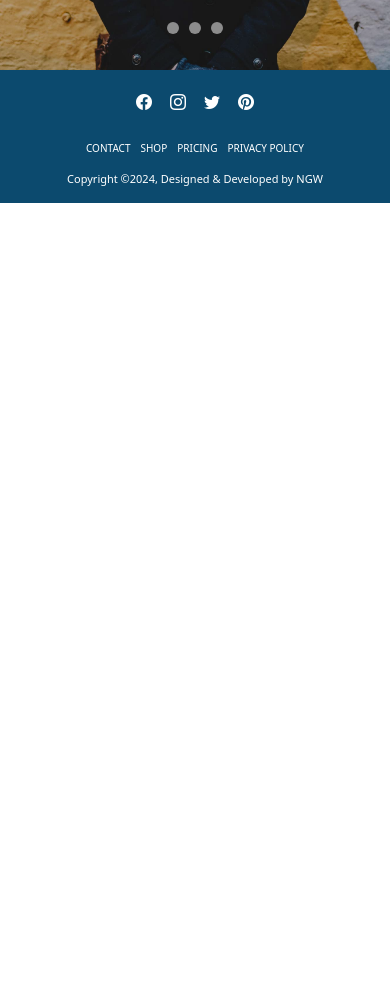
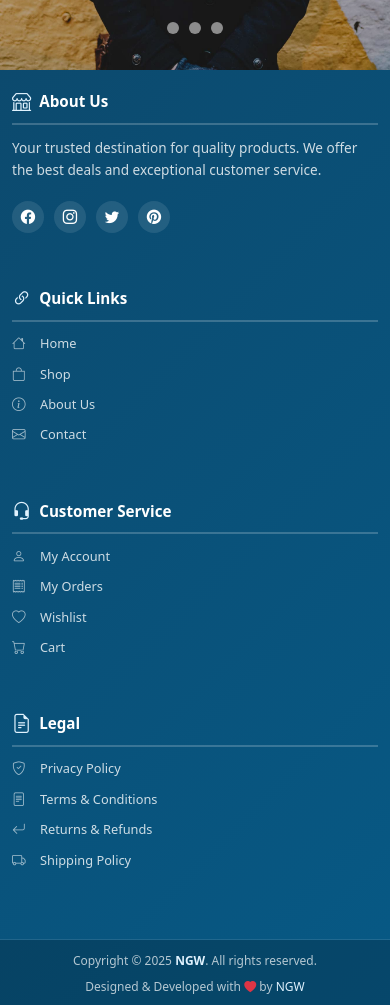
Before and after one commit to parthgoyal13/e-commerceWeb-frontend, a React (Vite) app: page / in a window 390 px wide. Shown: the part 467-1472 px from the top of the page. Before the commit the page ends 844 px from the top, so only its background shows below. Built offline with nearby package versions, Linux system fonts and the light colour scheme; no server answers.

Commit message:
changed the footer

```diff
--- a/src/components/Footer.css
+++ b/src/components/Footer.css
@@ -1,143 +1,217 @@
 .footer {
-  background-color: #0c4a6e; /* sky-900 */
-  padding: 25px 0;
-  text-align: center;
+  background: linear-gradient(135deg, #0c4a6e 0%, #075985 100%);
+  color: #ffffff;
+  margin-top: auto;
 }
 
-.footer .container-fluid {
-  max-width: 1200px;
-  margin: 0 auto;
-  padding: 0 15px;
+.footer-top {
+  padding: 40px 0 30px;
+  border-bottom: 1px solid rgba(255, 255, 255, 0.1);
 }
 
-/* Social Media Icons Section */
+.footer-bottom {
+  padding: 20px 0;
+  background-color: rgba(0, 0, 0, 0.2);
+}
+
+.footer-widget {
+  height: 100%;
+}
+
+.footer-title {
+  color: #ffffff;
+  font-size: 1.1rem;
+  font-weight: 600;
+  margin-bottom: 20px;
+  padding-bottom: 10px;
+  border-bottom: 2px solid rgba(255, 255, 255, 0.2);
+  display: flex;
+  align-items: center;
+}
+
+.footer-title i {
+  color: #e0f2fe;
+  font-size: 1.2rem;
+}
+
+.footer-description {
+  color: rgba(255, 255, 255, 0.8);
+  font-size: 0.9rem;
+  line-height: 1.6;
+  margin-bottom: 20px;
+}
+
+/* Social Media Icons */
 .social-media {
+  display: flex;
+  gap: 10px;
+  flex-wrap: wrap;
+  margin-top: 15px;
+}
+
+.social-link {
+  display: inline-flex;
+  align-items: center;
+  justify-content: center;
+  width: 40px;
+  height: 40px;
+  background-color: rgba(255, 255, 255, 0.1);
+  color: #ffffff;
+  border-radius: 50%;
+  text-decoration: none;
+  transition: all 0.3s ease;
+  font-size: 1.1rem;
+}
+
+.social-link:hover {
+  background-color: #075985;
+  color: #ffffff;
+  transform: translateY(-3px);
+  box-shadow: 0 4px 12px rgba(0, 0, 0, 0.3);
+}
+
+/* Footer Links */
+.footer-links {
   list-style: none;
   padding: 0;
   margin: 0;
-  display: flex;
-  justify-content: center;
-  align-items: center;
-  flex-wrap: wrap;
 }
 
-.social-media li {
-  margin: 0 5px;
+.footer-links li {
+  margin-bottom: 12px;
 }
 
-.social-media li a {
-  display: inline-block;
-  color: #ffffff;
-  font-size: 20px;
-  padding: 8px 10px;
-  text-decoration: none;
-  transition: color 0.3s ease;
+.footer-links li:last-child {
+  margin-bottom: 0;
 }
 
-.social-media li a:hover {
+.footer-links a {
+  color: rgba(255, 255, 255, 0.8);
+  text-decoration: none;
+  font-size: 0.9rem;
+  transition: all 0.3s ease;
+  display: flex;
+  align-items: center;
+}
+
+.footer-links a i {
+  font-size: 0.85rem;
+  width: 20px;
+  color: rgba(255, 255, 255, 0.6);
+  transition: all 0.3s ease;
+}
+
+.footer-links a:hover {
+  color: #e0f2fe;
+  padding-left: 5px;
+}
+
+.footer-links a:hover i {
   color: #e0f2fe;
 }
 
-/* Footer Menu Section */
-.footer-menu {
-  list-style: none;
-  padding: 0;
-  margin: 15px 0 0 0;
-  display: flex;
-  justify-content: center;
-  align-items: center;
-  flex-wrap: wrap;
+/* Copyright Section */
+.copyright-text {
+  color: rgba(255, 255, 255, 0.7);
+  font-size: 0.85rem;
+  margin: 0;
 }
 
-.footer-menu li {
-  margin: 0 10px;
+.brand-name {
+  color: #e0f2fe;
+  font-weight: 600;
 }
 
-.footer-menu li a {
-  color: #ffffff;
-  font-size: 12px;
-  text-transform: uppercase;
+.developer-link {
+  color: #e0f2fe;
   text-decoration: none;
-  transition: color 0.3s ease;
+  font-weight: 500;
+  transition: all 0.3s ease;
 }
 
-.footer-menu li a:hover {
-  color: #e0f2fe;
-}
-
-/* Copyright Text */
-.copyright-text {
-  margin: 10px 0 0 0;
-  padding: 0;
+.developer-link:hover {
   color: #ffffff;
-  font-size: 14px;
-}
-
-.copyright-text a {
-  color: #ffffff;
-  text-decoration: none;
-  font-weight: 500;
-  transition: color 0.3s ease;
-}
-
-.copyright-text a:hover {
-  color: #e0f2fe;
   text-decoration: underline;
 }
 
 /* Responsive Design */
-@media (max-width: 768px) {
-  .footer {
-    padding: 20px 0;
+@media (max-width: 992px) {
+  .footer-top {
+    padding: 30px 0 20px;
   }
 
-  .social-media li {
-    margin: 0 3px;
+  .footer-widget {
+    margin-bottom: 30px;
+  }
+}
+
+@media (max-width: 768px) {
+  .footer-top {
+    padding: 25px 0 20px;
   }
 
-  .social-media li a {
-    font-size: 18px;
-    padding: 6px 8px;
+  .footer-bottom {
+    padding: 15px 0;
   }
 
-  .footer-menu {
-    margin-top: 12px;
+  .footer-title {
+    font-size: 1rem;
+    margin-bottom: 15px;
   }
 
-  .footer-menu li {
-    margin: 5px 8px;
+  .footer-description {
+    font-size: 0.85rem;
   }
 
-  .footer-menu li a {
-    font-size: 11px;
+  .footer-links a {
+    font-size: 0.85rem;
+  }
+
+  .social-link {
+    width: 36px;
+    height: 36px;
+    font-size: 1rem;
   }
 
   .copyright-text {
-    margin-top: 10px;
-    font-size: 12px;
-    padding: 0 15px;
+    font-size: 0.8rem;
   }
 }
 
 @media (max-width: 480px) {
-  .footer {
-    padding: 15px 0;
+  .footer-top {
+    padding: 20px 0 15px;
   }
 
-  .social-media li a {
-    font-size: 16px;
-    padding: 5px 6px;
+  .footer-bottom {
+    padding: 12px 0;
   }
 
-  .footer-menu li {
-    margin: 3px 5px;
+  .footer-title {
+    font-size: 0.95rem;
+    margin-bottom: 12px;
   }
 
-  .footer-menu li a {
-    font-size: 10px;
+  .footer-links li {
+    margin-bottom: 10px;
+  }
+
+  .footer-links a {
+    font-size: 0.8rem;
+  }
+
+  .social-link {
+    width: 32px;
+    height: 32px;
+    font-size: 0.9rem;
   }
 
   .copyright-text {
-    font-size: 11px;
+    font-size: 0.75rem;
+    line-height: 1.5;
+  }
+
+  .footer-bottom .row > div {
+    text-align: center !important;
   }
 }
--- a/src/components/Footer.jsx
+++ b/src/components/Footer.jsx
@@ -26,51 +26,155 @@ const Footer = () => {
     },
   ];
 
-  const menuLinks = [
-    { name: "CONTACT", path: "#" },
-    { name: "SHOP", path: "/products/Shop" },
-    { name: "Pricing", path: "#" },
-    { name: "PRIVACY POLICY", path: "#" },
+  const quickLinks = [
+    { name: "Home", path: "/", icon: "bi-house" },
+    { name: "Shop", path: "/products/Shop", icon: "bi-bag" },
+    { name: "About Us", path: "#", icon: "bi-info-circle" },
+    { name: "Contact", path: "#", icon: "bi-envelope" },
+  ];
+
+  const customerService = [
+    { name: "My Account", path: "/profile", icon: "bi-person" },
+    { name: "My Orders", path: "/order", icon: "bi-receipt" },
+    { name: "Wishlist", path: "/wishlist", icon: "bi-heart" },
+    { name: "Cart", path: "/cart", icon: "bi-cart" },
+  ];
+
+  const legalLinks = [
+    { name: "Privacy Policy", path: "#", icon: "bi-shield-check" },
+    { name: "Terms & Conditions", path: "#", icon: "bi-file-text" },
+    { name: "Returns & Refunds", path: "#", icon: "bi-arrow-return-left" },
+    { name: "Shipping Policy", path: "#", icon: "bi-truck" },
   ];
 
   return (
     <footer className="footer">
-      <div className="container-fluid">
+      <div className="footer-top">
+        <div className="container">
           <div className="row">
-          <div className="col-md-12">
-            <ul className="social-media">
+            <div className="col-lg-3 col-md-6 mb-4 mb-md-0">
+              <div className="footer-widget">
+                <h5 className="footer-title">
+                  <i className="bi bi-shop me-2"></i>
+                  About Us
+                </h5>
+                <p className="footer-description">
+                  Your trusted destination for quality products. We offer the best deals and exceptional customer service.
+                </p>
+                <div className="social-media">
                   {socialLinks.map((social, index) => (
-                <li key={index}>
                     <a
+                      key={index}
                       href={social.url}
                       target="_blank"
                       rel="noopener noreferrer"
                       aria-label={social.name}
+                      className="social-link"
                     >
                       <i className={`bi ${social.icon}`}></i>
                     </a>
-                </li>
                   ))}
-            </ul>
+                </div>
+              </div>
+            </div>
 
-            <ul className="footer-menu">
-              {menuLinks.map((link, index) => (
+            <div className="col-lg-3 col-md-6 mb-4 mb-md-0">
+              <div className="footer-widget">
+                <h5 className="footer-title">
+                  <i className="bi bi-link-45deg me-2"></i>
+                  Quick Links
+                </h5>
+                <ul className="footer-links">
+                  {quickLinks.map((link, index) => (
                     <li key={index}>
                       {link.path.startsWith("/") ? (
-                    <Link to={link.path}>{link.name}</Link>
+                        <Link to={link.path}>
+                          <i className={`bi ${link.icon} me-2`}></i>
+                          {link.name}
+                        </Link>
                       ) : (
-                    <a href={link.path}>{link.name}</a>
+                        <a href={link.path}>
+                          <i className={`bi ${link.icon} me-2`}></i>
+                          {link.name}
+                        </a>
                       )}
                     </li>
                   ))}
                 </ul>
+              </div>
+            </div>
 
-            <p className="copyright-text">
-              Copyright ©2024, Designed & Developed by{" "}
-              <a href="" target="_blank" rel="noopener noreferrer">
+            <div className="col-lg-3 col-md-6 mb-4 mb-md-0">
+              <div className="footer-widget">
+                <h5 className="footer-title">
+                  <i className="bi bi-headset me-2"></i>
+                  Customer Service
+                </h5>
+                <ul className="footer-links">
+                  {customerService.map((link, index) => (
+                    <li key={index}>
+                      {link.path.startsWith("/") ? (
+                        <Link to={link.path}>
+                          <i className={`bi ${link.icon} me-2`}></i>
+                          {link.name}
+                        </Link>
+                      ) : (
+                        <a href={link.path}>
+                          <i className={`bi ${link.icon} me-2`}></i>
+                          {link.name}
+                        </a>
+                      )}
+                    </li>
+                  ))}
+                </ul>
+              </div>
+            </div>
+
+            <div className="col-lg-3 col-md-6 mb-4 mb-md-0">
+              <div className="footer-widget">
+                <h5 className="footer-title">
+                  <i className="bi bi-file-earmark-text me-2"></i>
+                  Legal
+                </h5>
+                <ul className="footer-links">
+                  {legalLinks.map((link, index) => (
+                    <li key={index}>
+                      {link.path.startsWith("/") ? (
+                        <Link to={link.path}>
+                          <i className={`bi ${link.icon} me-2`}></i>
+                          {link.name}
+                        </Link>
+                      ) : (
+                        <a href={link.path}>
+                          <i className={`bi ${link.icon} me-2`}></i>
+                          {link.name}
+                        </a>
+                      )}
+                    </li>
+                  ))}
+                </ul>
+              </div>
+            </div>
+          </div>
+        </div>
+      </div>
+
+      <div className="footer-bottom">
+        <div className="container">
+          <div className="row align-items-center">
+            <div className="col-md-6 text-center text-md-start mb-2 mb-md-0">
+              <p className="copyright-text mb-0">
+                Copyright © {new Date().getFullYear()} <span className="brand-name">NGW</span>. All rights reserved.
+              </p>
+            </div>
+            <div className="col-md-6 text-center text-md-end">
+              <p className="copyright-text mb-0">
+                Designed & Developed with <i className="bi bi-heart-fill text-danger"></i> by{" "}
+                <a href="#" target="_blank" rel="noopener noreferrer" className="developer-link">
                   NGW
                 </a>
               </p>
+            </div>
           </div>
         </div>
       </div>
```
Lines whose indentation alone changed are shown as unchanged.
